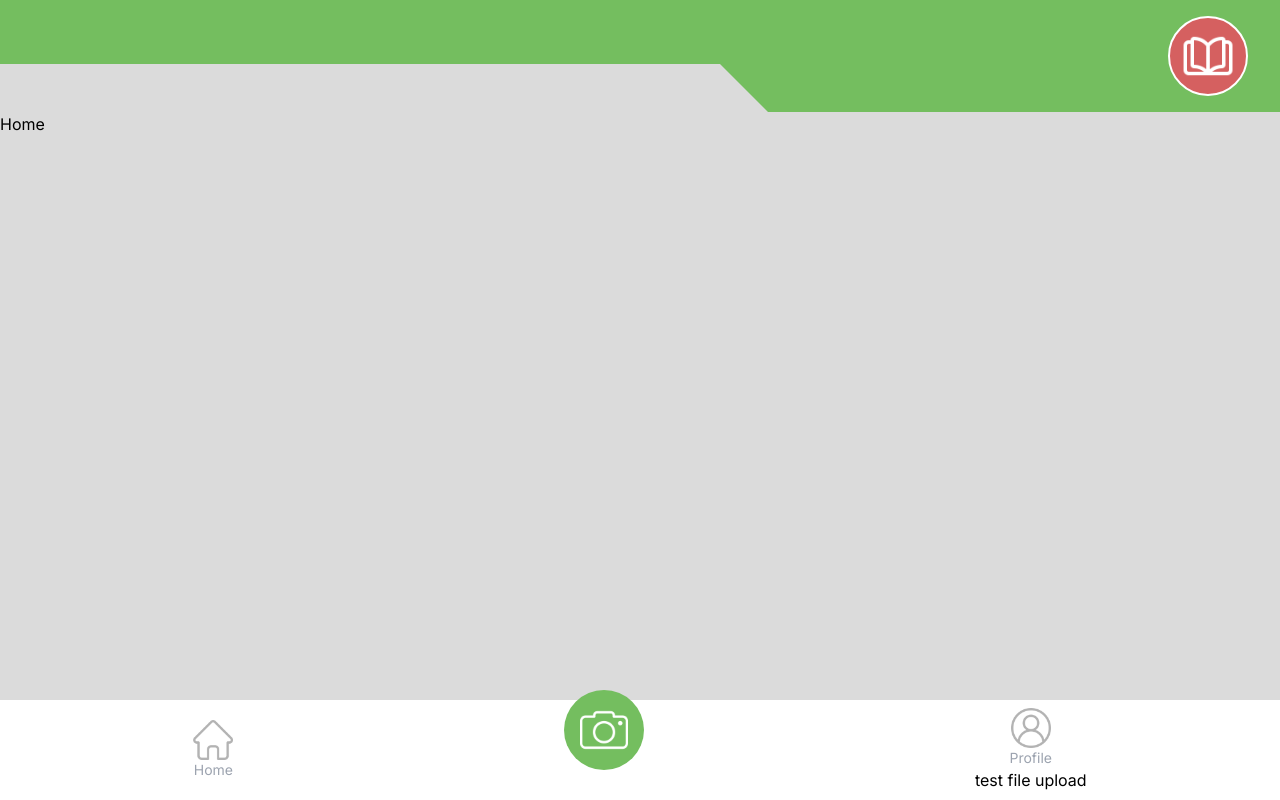
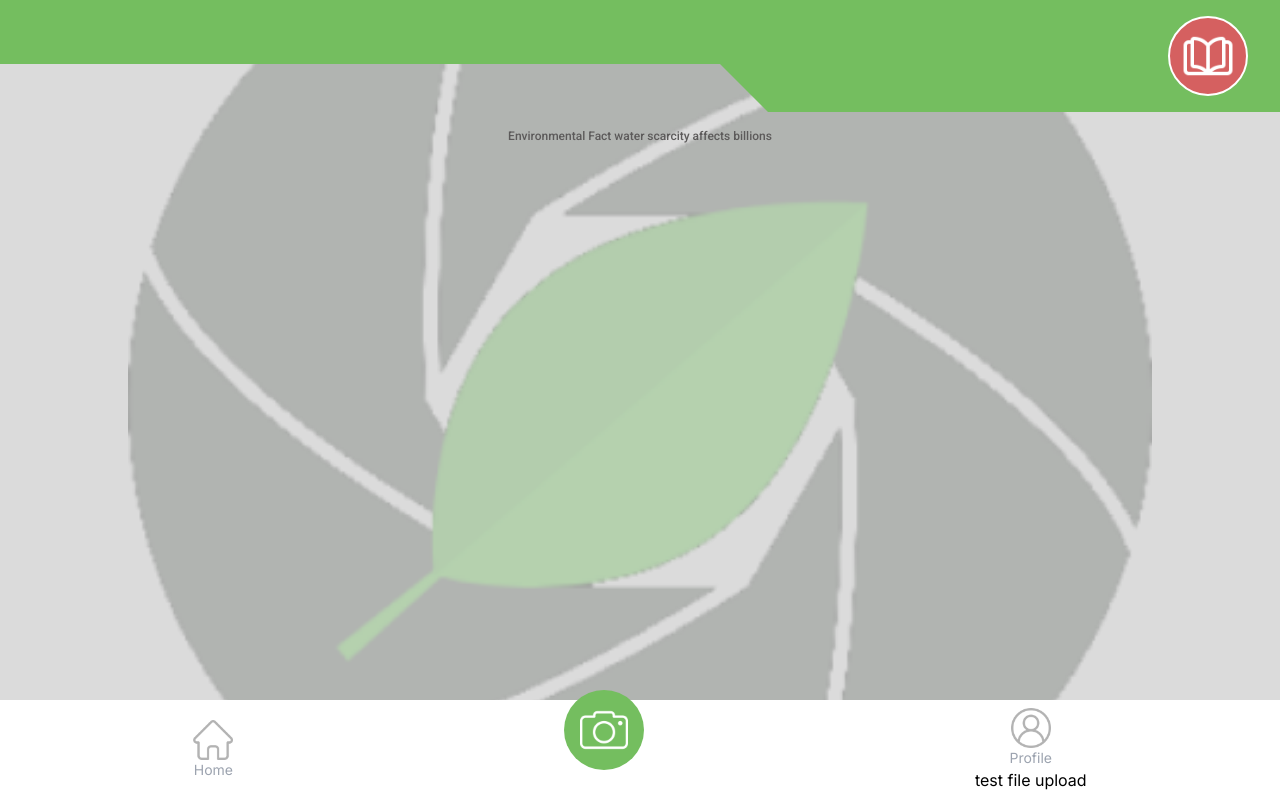
Before and after one commit to josephleungg/EcoDex, a Next.js app in the folder client/: page /home in a window 1280 px wide. Built offline with nearby package versions, Linux system fonts and the light colour scheme.

Commit message:
Changes to configs

```diff
--- a/client/app/(pages)/home/page.js
+++ b/client/app/(pages)/home/page.js
@@ -1,7 +1,22 @@
+'use client';
+import React, { useState, useEffect } from 'react';
+
 export default function Home() {
+    const [headerText, setHeaderText] = useState("Environmental Fact ");
+    const headerSentences = ["recycling is good", "deforestation harms biodiversity", "plastic pollutes oceans", "air pollution kills millions", "climate change raises temperatures","water scarcity affects billions","renewable energy reduces emissions","planting trees combats CO2","overfishing depletes oceans", "sustainable living is the future"];
+
+    useEffect(() => {
+        const randomIndex = Math.floor(Math.random() * headerSentences.length);
+        setHeaderText(headerText + headerSentences[randomIndex]);
+    }, [])
+
     return (
-        <div>
-            <h1>Home</h1>
+        <div className="">
+
+            <div className="pt-4 flex flex-col justify-center items-center">
+                <h1 className="text-xs text-tertiary-0 font-roboto font-medium">{headerText}</h1>
+            </div>
+
         </div>
     );
 }
--- a/client/app/(pages)/layout.js
+++ b/client/app/(pages)/layout.js
@@ -6,7 +6,17 @@ export default function RootLayout({ children }) {
     <html>
       <body>
         <Header />
-            <main className="min-h-screen bg-[#dbdbdb] pt-28 pb-20">{children}</main>
+        <main
+          className="min-h-screen bg-[#dbdbdb] py-28"
+          style={{
+            backgroundImage: 'url(/images/ecodex-leaf-opacity.png)',
+            backgroundSize: '80% auto',
+            backgroundRepeat: 'no-repeat',
+            backgroundPosition: 'center',
+          }}
+        >
+          {children}
+        </main>
         <Navbar />
       </body>
     </html>
--- a/client/app/globals.css
+++ b/client/app/globals.css
@@ -1,3 +1,5 @@
+@import url('https://fonts.googleapis.com/css2?family=Roboto:ital,wght@0,100;0,300;0,400;0,500;0,700;0,900;1,100;1,300;1,400;1,500;1,700;1,900&display=swap');
+
 @tailwind base;
 @tailwind components;
 @tailwind utilities;
--- a/client/tailwind.config.js
+++ b/client/tailwind.config.js
@@ -12,12 +12,14 @@ module.exports = {
         "gradient-conic": "conic-gradient(from 180deg at 50% 50%, var(--tw-gradient-stops))",
       },
       fontFamily: {
-        'pocketmonk': ['PocketMonk', 'sans-serif'],
-        'gameboy': ['Gameboy', 'sans-serif'],
+        pocketmonk: ['PocketMonk', 'sans-serif'],
+        gameboy: ['Gameboy', 'sans-serif'],
+        roboto: ['Roboto', 'sans-serif'],
       },
       colors: {
         'primary': ['#74BE5F'],
-        'secondary': ['#D56060']
+        'secondary': ['#D56060'],
+        'tertiary': ['#5C5A5A'],
       },
     },
   },
```
Also changed, not shown: client/public/images/ecodex-leaf-opacity.png (added). Lines whose indentation alone changed are shown as unchanged.
